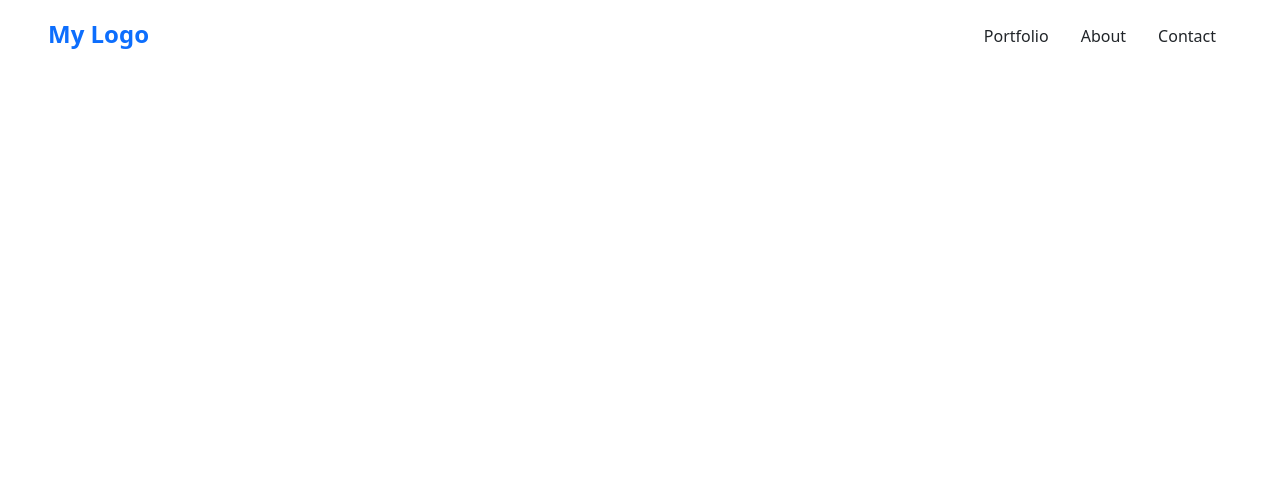
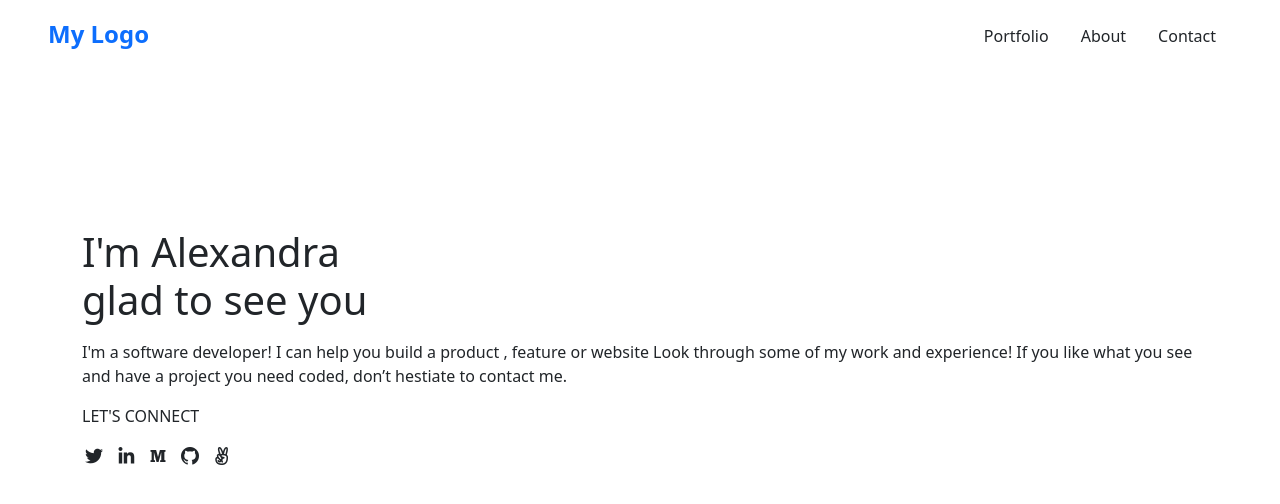
Before and after one commit to NicolasAndrehh/Portfolio-bootstrap, a plain HTML site: page index.html in a window 1280 px wide. Drawn offline with nearby package versions, Linux system fonts and the light colour scheme.

Commit message:
Add landpage

```diff
--- a/index.html
+++ b/index.html
@@ -6,9 +6,10 @@
     <meta name="viewport" content="width=device-width, initial-scale=1.0">
     <title>Document</title>
     <link href="https://cdn.jsdelivr.net/npm/bootstrap@5.0.2/dist/css/bootstrap.min.css" rel="stylesheet" integrity="sha384-EVSTQN3/azprG1Anm3QDgpJLIm9Nao0Yz1ztcQTwFspd3yD65VohhpuuCOmLASjC" crossorigin="anonymous">
+    <link rel="stylesheet" href="https://maxst.icons8.com/vue-static/landings/line-awesome/line-awesome/1.3.0/css/line-awesome.min.css">
 </head>
-<body>
-    <nav class="nav fixed-top justify-content-between p-3 ps-5 pe-5">
+<body class="d-flex justify-content-center flex-column align-content-center gap-5">
+    <nav class="nav justify-content-between p-3 ps-5 pe-5 mb-5">
         <p class="text-primary fs-4 fw-bold">My Logo</p>
         <ul class="nav">
             <a class="nav-link text-dark fw-normal" href="#">Portfolio</a>
@@ -17,7 +18,28 @@
         </ul>
     </nav>
 
-
+    <main class="container pt-5">
+        <h1 class="pb-2">I'm Alexandra<br>glad to see you</h1>
+        <p>I'm a software developer! I can help you build a product , feature or website Look through some of my work and experience! If you like what you see and have a project you need coded, don’t hestiate to contact me.</p>
+        <p>LET'S CONNECT</p>
+        <ul class="d-flex list-unstyled gap-2">
+            <li class="social twitter">
+                <a href="https://twitter.com/nicolasolaya22"><i class="lab la-twitter text-dark fs-4"></i></a>
+            </li>
+            <li class="social linkedin">
+                <a href="https://www.linkedin.com/in/nicolas-andres-olaya-gamba-3b032b248/"><i class="lab la-linkedin-in text-dark fs-4"></i></a>
+            </li>
+            <li class="social medium">
+                <a href="#"><i class="lab la-medium text-dark fs-4"></i></a>
+            </li>
+            <li class="social github">
+                <a href="https://github.com/NicolasAndrehh"><i class="lab la-github text-dark fs-4"></i></a>
+            </li>
+            <li class="social angellist">
+                <a href="#"><i class="lab la-angellist text-dark fs-4"></i></a>
+            </li>
+        </ul>
+    </main>
 
     <script src="https://cdn.jsdelivr.net/npm/bootstrap@5.0.2/dist/js/bootstrap.bundle.min.js" integrity="sha384-MrcW6ZMFYlzcLA8Nl+NtUVF0sA7MsXsP1UyJoMp4YLEuNSfAP+JcXn/tWtIaxVXM" crossorigin="anonymous"></script>
 </body>
```
